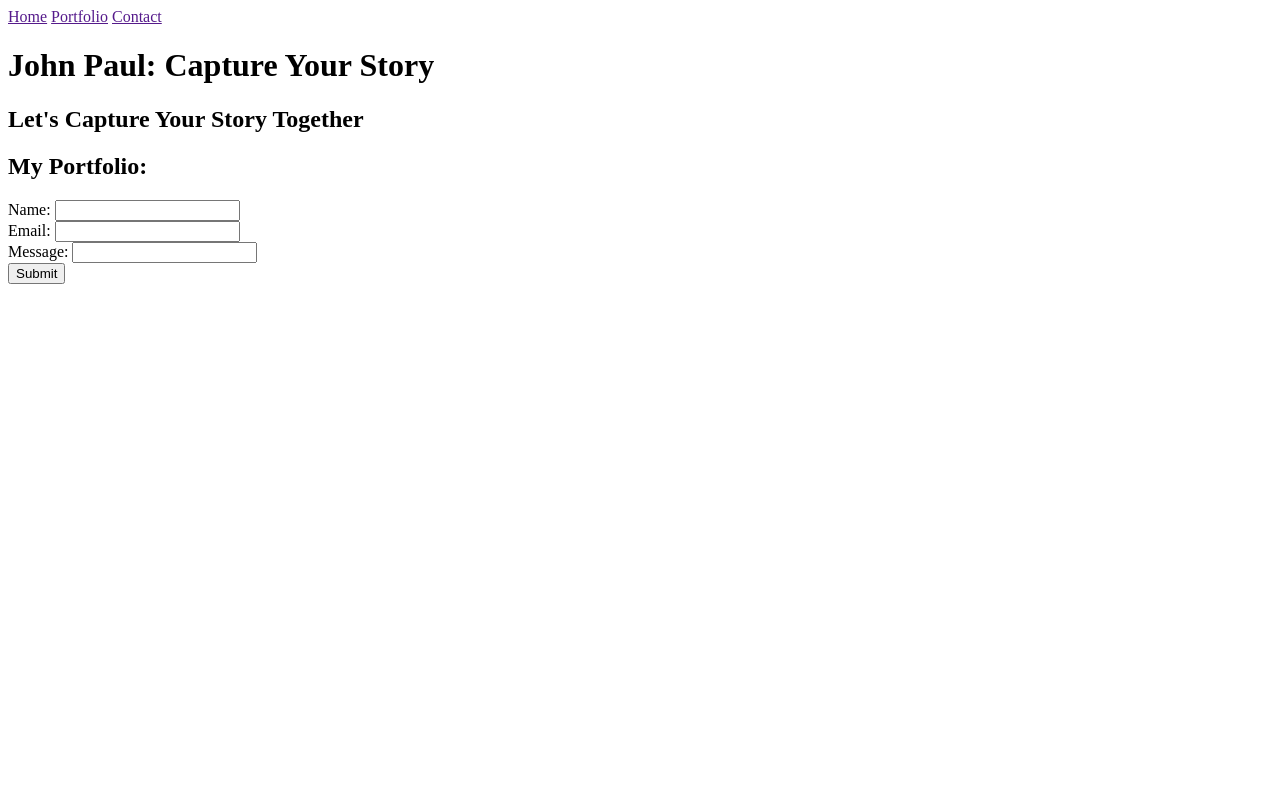
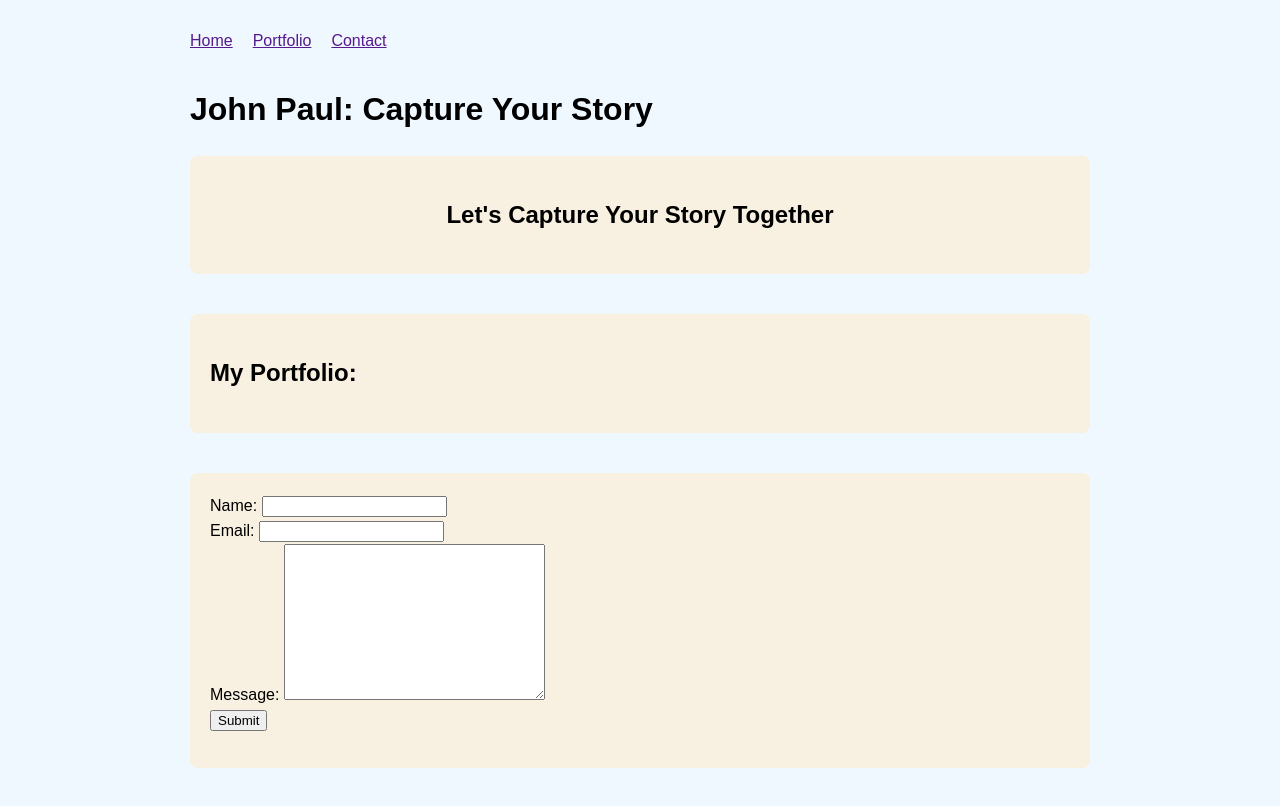
Before and after one commit to Section33-ops/landing-page-project, a plain HTML site: page index.html in a window 1280 px wide. Drawn offline with Linux system fonts and the light colour scheme.

Commit message:
Styling the page(still not clean)

```diff
--- a/index.html
+++ b/index.html
@@ -7,6 +7,7 @@
     <title>Landing Page</title>
   </head>
   <body>
+    <div class="container">
       <header>
         <nav>
           <a href="">Home</a>
@@ -19,34 +20,46 @@
       <main>
         <!--Hero Section-->
         <section>
+          <div class="hero_section">
             <h2>Let's Capture Your Story Together</h2>
+          </div>
         </section>
 
         <!--Portfolio Section-->
         <section>
           <h2>My Portfolio:</h2>
+          <div class="grid_container">
+            <!-- Portfolio images go here -->
+          </div>
         </section>
 
         <!--Contact Form Section-->
         <section>
+          <div class="form_section">
             <form action="">
               <label for="name">Name:</label>
-          <input type="text" name="name" id="name" />
+              <input type="text" name="name" id="name" required />
               <br />
 
               <label for="email">Email:</label>
-          <input type="email" name="email" id="email" />
+              <input type="email" name="email" id="email" required />
               <br />
 
               <label for="message">Message:</label>
-          <input type="text" name="message" id="message" />
+              <textarea
+                name="message"
+                id="message"
+                cols="30"
+                rows="10"
+              ></textarea>
               <br />
 
               <input type="submit" value="Submit" />
             </form>
+          </div>
         </section>
       </main>
-
+    </div>
     <footer></footer>
   </body>
 </html>
--- a/style.css
+++ b/style.css
@@ -0,0 +1,39 @@
+body {
+  background-color: aliceblue;
+  font-family: Arial, Helvetica, sans-serif;
+  line-height: 1.6;
+}
+
+nav {
+  display: flex;
+  gap: 20px;
+  margin-bottom: 30px;
+}
+
+section {
+  margin-bottom: 40px;
+  padding: 20px;
+  background: #f8f0e0;
+  border-radius: 8px;
+}
+
+.form_section {
+  display: flex;
+  flex-direction: column;
+  margin-bottom: 15px;
+  gap: 100px;
+}
+
+textarea {
+  resize: vertical;
+}
+
+.container {
+  max-width: 900px;
+  margin: 0 auto;
+  padding: 20px;
+}
+
+.hero_section {
+  text-align: center;
+}
```
Lines whose indentation alone changed are shown as unchanged.
